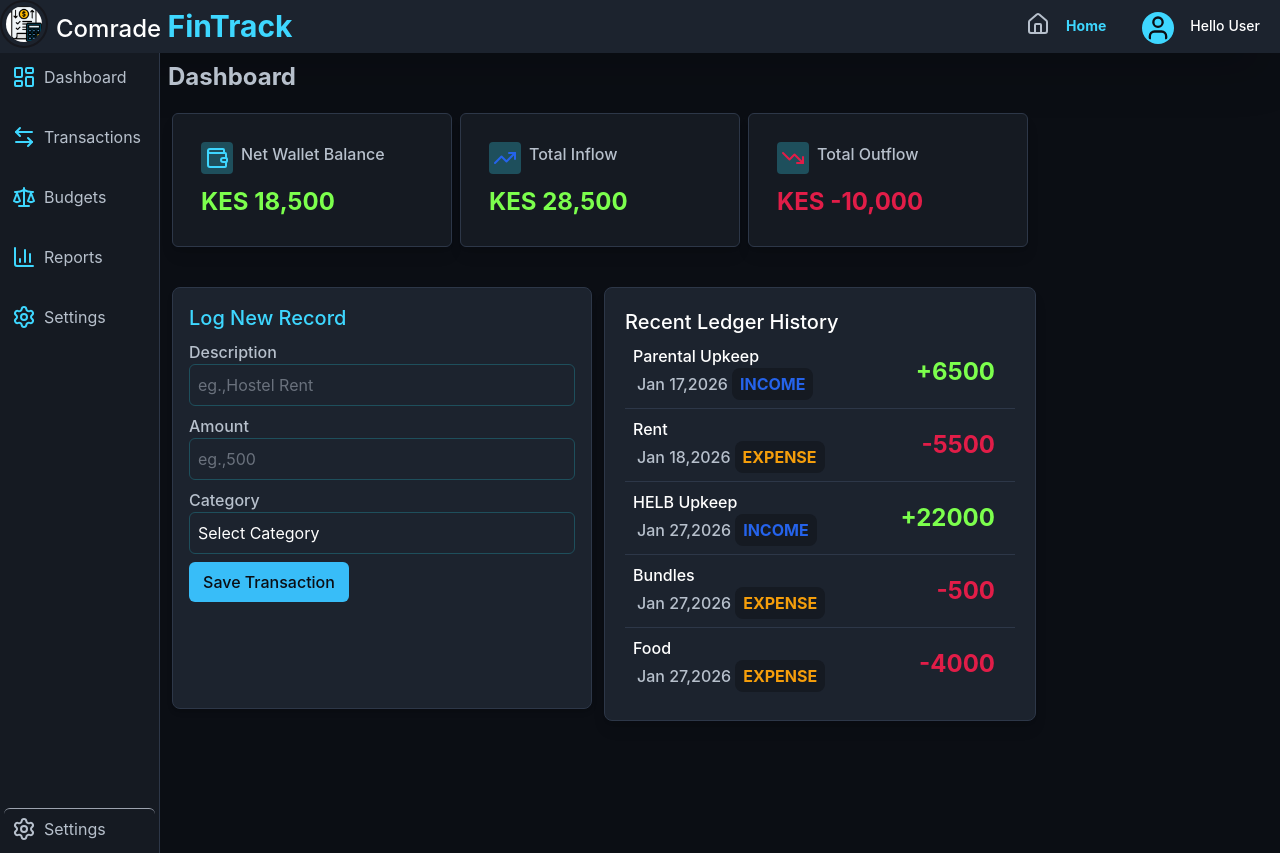
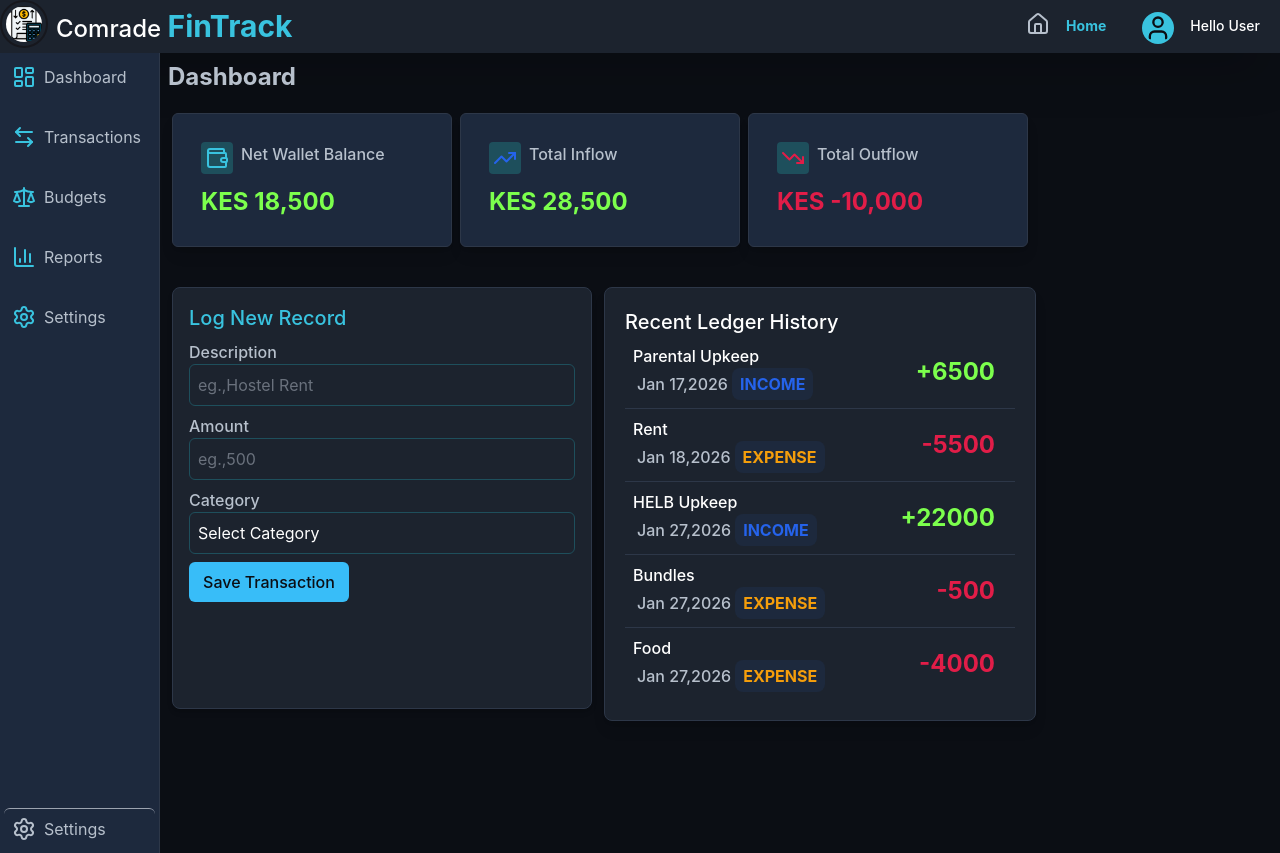
Before and after one commit to Lpurai/FinTrack, a React (Vite) app: page / in a window 1280 px wide. Built offline with nearby package versions, Linux system fonts and the light colour scheme.

Commit message:
delete unused colors and update cyan-accent color

```diff
--- a/src/index.css
+++ b/src/index.css
@@ -15,11 +15,11 @@ body{
 }
 @theme {
   --color-background:#0B0E14;
-  --color-secondary:#151A22;
+  --color-secondary:#1d293d;
   --color-card-background:#1C232E;
   --color-primary-green:#7CFF4D;
 
-  --color-cyan-accent:#3ED7FF;
+  --color-cyan-accent:#39c3df;
   --color-muted-cyan:#1E4F5C;
   --color-active-cyan:#38BDF8;
   --color-white-text:#FFFFFF;
@@ -27,17 +27,7 @@ body{
   --color-border:#2D3748;
 
 
-  --color-active-border:#1A1F28 ;
-  --color-active-text: #9CA3AF;
 
-  --color-brand-dark-hover: #111827;
-  --color-brand-sidebar-select: #334155;
-
-  --color-brand-lightred:oklch(80.8% 0.114 19.571);
-  /*  Highlight Colors */
-  --color-brand-cyan: #22d3ee;
-  --color-brand-blue: #2563eb;
-  --color-brand-blue-hover: #1d4ed8;
 
   /* Money Flow Status Colors (Green for Income, Red for Expenses) */
   --color-status-inflow: #10b981;
@@ -49,9 +39,4 @@ body{
   --color-gauge-warning: #f59e0b;
   --color-gauge-danger: #e11d48;
 
-
-  /* Background */
-  --color-surface-bg: #f8fafc;
-  --color-surface-card: #ffffff;
-  --color-surface-border: #e2e8f0;
 }
```
